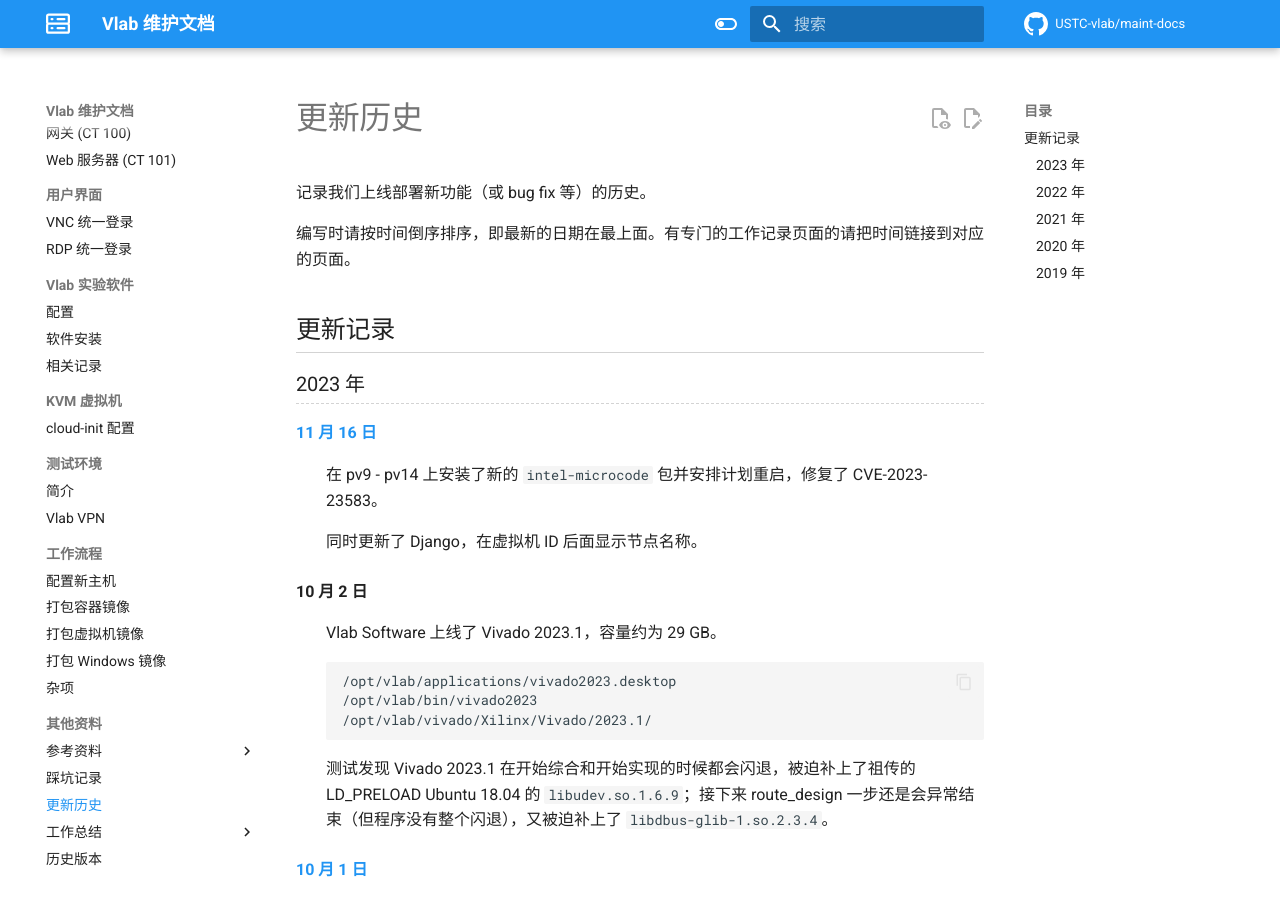
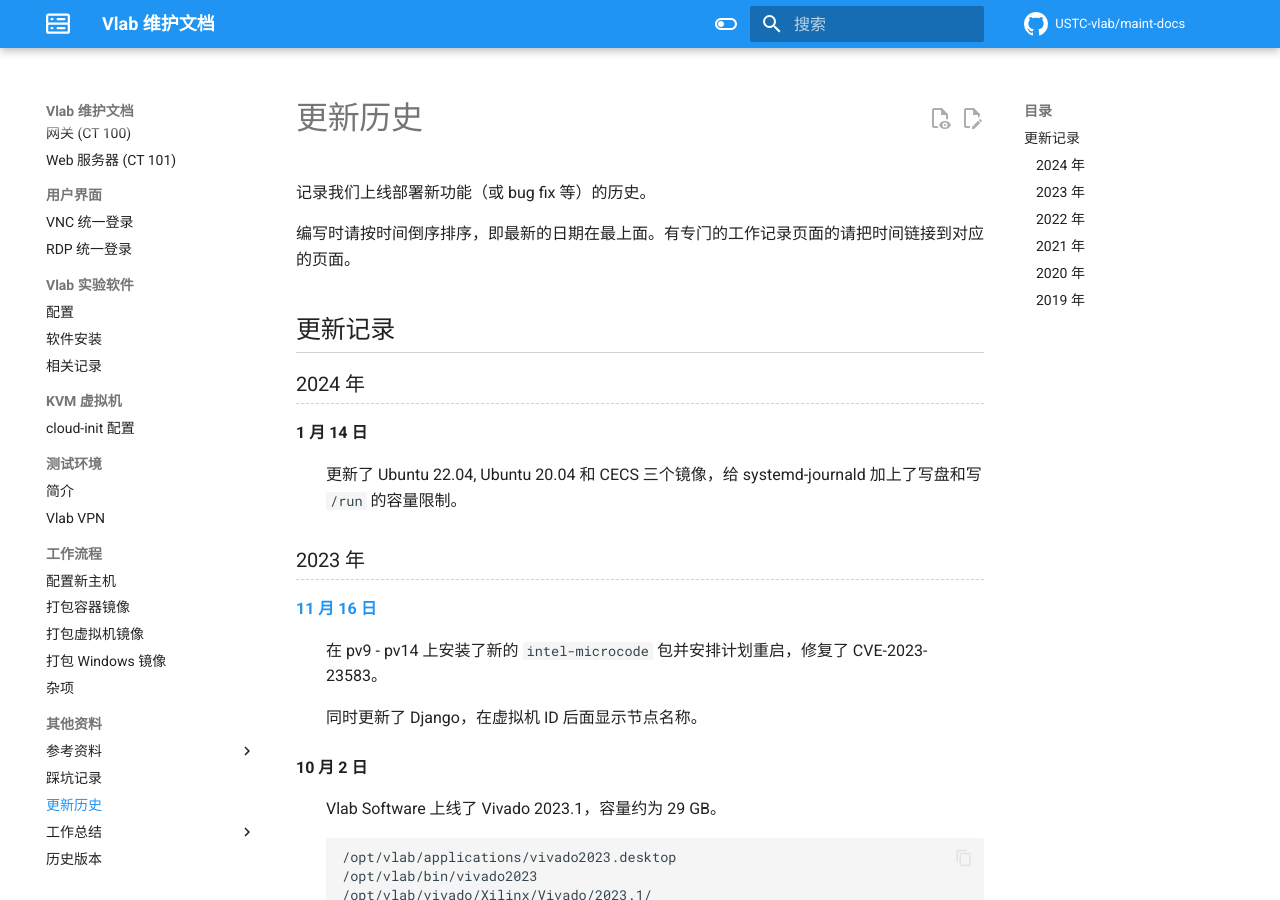
Before and after one commit to USTC-vlab/maint-docs, an MkDocs documentation site: the page built from docs/changelog.md, in a window 1280 px wide and 900 px high. Built offline with MkDocs 1.6.1 and Material for MkDocs 9.7.7, drawn with Linux system fonts in a browser that asks for light colours; comment, search, counter and statistics services are not loaded.

Commit message:
changelog: Add 2024-01-14

````diff
--- a/docs/changelog.md
+++ b/docs/changelog.md
@@ -5,6 +5,12 @@
 编写时请按时间倒序排序，即最新的日期在最上面。有专门的工作记录页面的请把时间链接到对应的页面。
 
 ## 更新记录
+
+### 2024 年
+
+1 月 14 日
+
+:   更新了 Ubuntu 22.04, Ubuntu 20.04 和 CECS 三个镜像，给 systemd-journald 加上了写盘和写 `/run` 的容量限制。
 
 ### 2023 年
 
@@ -24,7 +30,7 @@
     /opt/vlab/vivado/Xilinx/Vivado/2023.1/
     ```
 
-    测试发现 Vivado 2023.1 在开始综合和开始实现的时候都会闪退，被迫补上了祖传的 LD\_PRELOAD Ubuntu 18.04 的 `libudev.so.1.6.9`；接下来 route_design 一步还是会异常结束（但程序没有整个闪退），又被迫补上了 `libdbus-glib-1.so.2.3.4`。
+    测试发现 Vivado 2023.1 在开始综合和开始实现的时候都会闪退，被迫补上了祖传的 LD\_PRELOAD Ubuntu 18.04 的 `libudev.so.1.6.9`；接下来 route\_design 一步还是会异常结束（但程序没有整个闪退），又被迫补上了 `libdbus-glib-1.so.2.3.4`。
 
 [10 月 1 日](records/2023-10-01.md)
 
````
